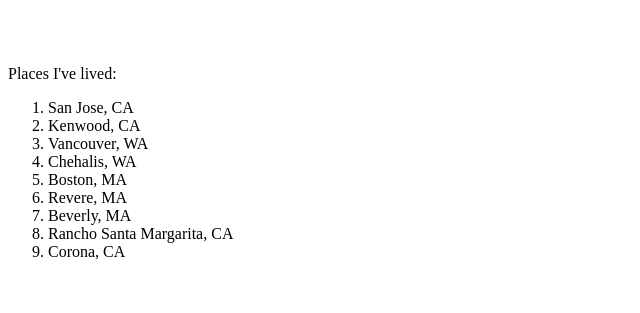
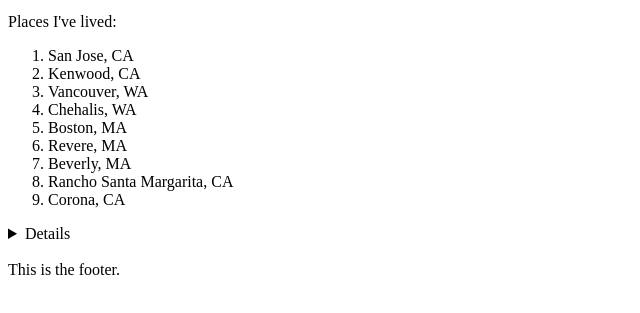
Before and after one commit to PatDowner/about_me, a plain HTML site: page index.html in a window 1280 px wide. Shown: the part 87-400 px from the top of the page, without its empty margins (0-640 px from the left). Drawn offline with Linux system fonts and the light colour scheme.

Commit message:
updated index.html with more details

```diff
--- a/index.html
+++ b/index.html
@@ -1,6 +1,6 @@
+<title>About me</title>
 <h1>About me</h1>
 <p>My name is Pat.</p>
-<br><br>
 <p>Places I've lived:</p>
 <ol>
     <li>San Jose, CA</li>
@@ -13,3 +13,6 @@
     <li>Rancho Santa Margarita, CA</li>
     <li>Corona, CA</li>
 </ol>
+<details>Hidden text. Wonder how you rename "Details" to something else?</details>
+<br>
+<footer>This is the footer.</footer>
```
